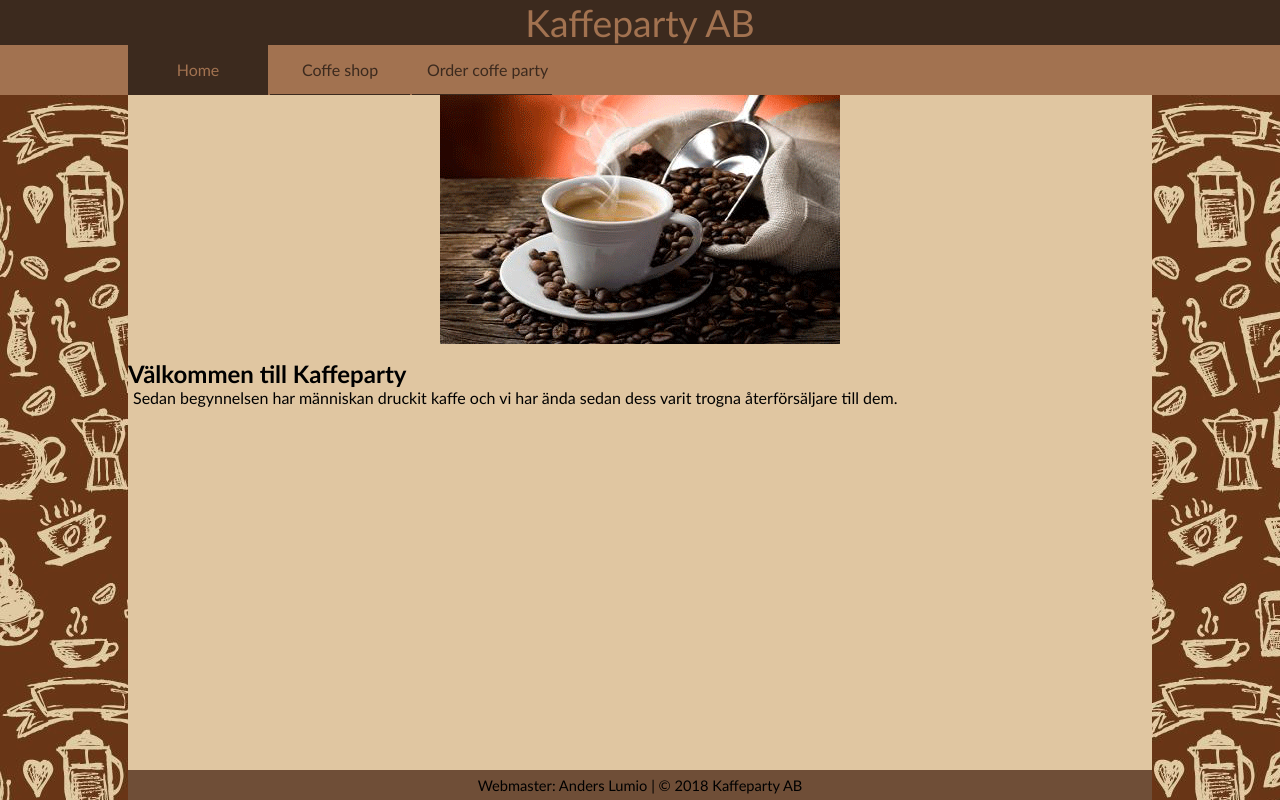
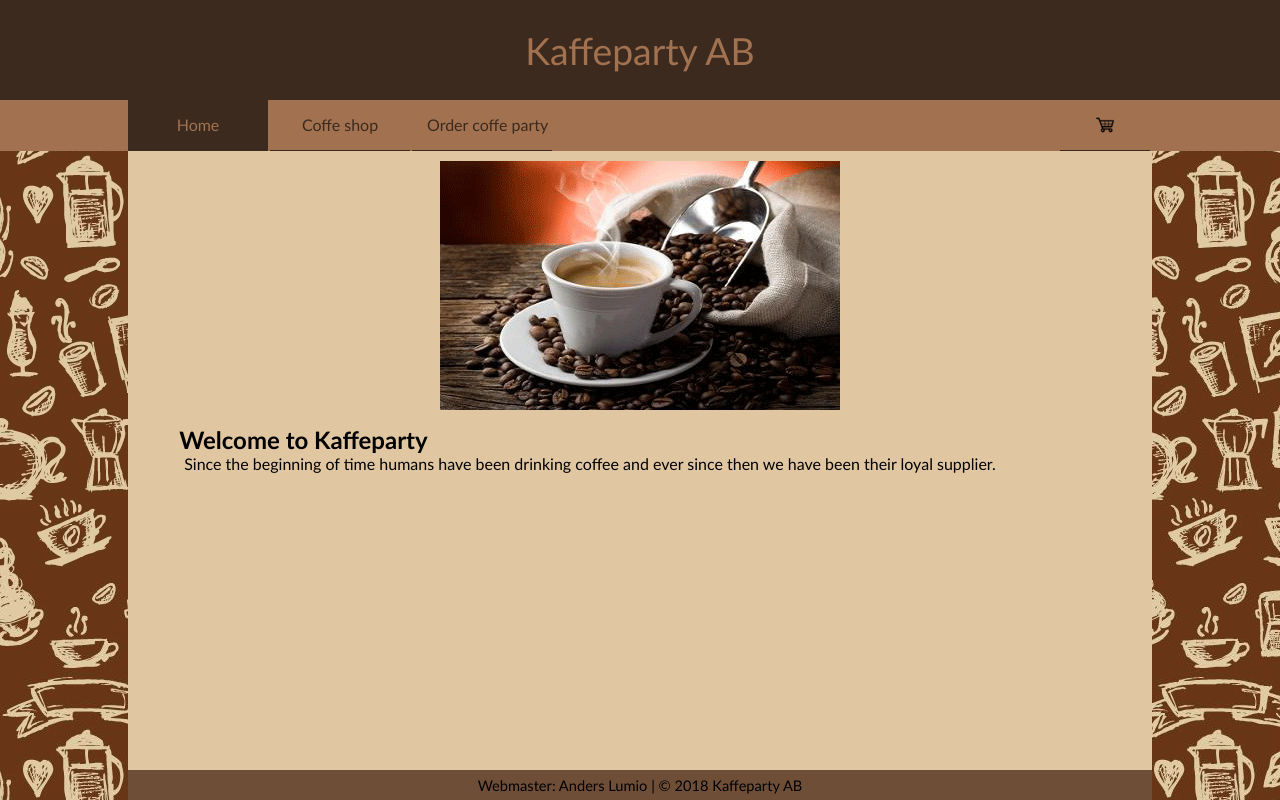
Before and after one commit to javaelev90/webbutveckling, a plain HTML site: page home.html in a window 1280 px wide. Drawn offline with Linux system fonts and the light colour scheme.

Commit message:
fixed a bunch of different css that didn't work and added shopping cart navbar item

```diff
--- a/css/coffeeShop-style.css
+++ b/css/coffeeShop-style.css
@@ -1,7 +1,3 @@
-
-body, .content {
-    min-width: 500px;
-}
 
 .content {
     display: flex;
@@ -40,6 +36,12 @@ body, .content {
     padding-left: 10px;
     border-left: 1px solid black;
     word-wrap: break-word;
+
+}
+
+.item-navigation h2, .item-navigation li a {
+    color: #3c2a1e;
+    text-decoration: none;
 }
 
 .item-navigation ul {
--- a/css/general-style.css
+++ b/css/general-style.css
@@ -5,6 +5,10 @@
 html, body {
     height: 100%;
     font-family: 'Gill Sans', 'Gill Sans MT', Calibri, 'Trebuchet MS', sans-serif;
+}
+
+body, .content {
+    min-width: 500px;
 }
 
 body {
@@ -16,10 +20,16 @@ body {
 }
 
 #header {
+    display: flex;
+    flex-direction: column;
+    align-items: center;
+    justify-content: center;
+    flex-shrink: 0;
+    height: 100px;
     font-size: 28pt;
     background-color: #3c2a1e ;
     color: #a27250;
-    text-align: center;
+
 }
 
 #navbar-items, .content, #footer{
@@ -41,10 +51,21 @@ body {
     justify-content: flex-start;
 }
 
+#navbar-items a:last-child {
+    margin-left:auto;
+    width: 60px;
+}
+
+#navbar-items a:last-child img{
+    width: auto;
+    height: 100%;
+}
+
 #navbar-items a{
     text-decoration: none;
     text-align: center;
     width: 110px;
+    height: 20px;
     display: block;
     padding: 15px;
     margin-right: 2px;
@@ -57,7 +78,6 @@ body {
     background-color: #6f4e37;
     padding-bottom: 11px;
     border-bottom: 5px solid #3c2a1e;
-
 }
 
 #navbar-items a.active-page{
--- a/css/home-style.css
+++ b/css/home-style.css
@@ -1,19 +1,24 @@
-body {
-    min-width: 500px;
+
+.welcome-container {
+    width: 90%;
+    margin: 0 auto;
+    padding: 10px;
+    display: flex;
+    flex-direction: column;
+    justify-content: center;
+
+}
+.welcome-container img{
+    display: block;
+    margin-left: auto;
+    margin-right: auto;
 }
 
-.content h2 {
+.welcome-container h2{
     margin-top: 15px;
 }
 
-.content img {
-    display: block;
-    margin-left: auto;
-    margin-right: auto;
-
-}
-
-p {
+.welcome-container p{
     margin-left: 5px;
     margin-right: 5px;
     word-wrap: break-word;
--- a/css/orderCoffeeParty.css
+++ b/css/orderCoffeeParty-style.css
@@ -1,6 +1,3 @@
-.content h2{
-    text-align: center;
-}
 
 form input:not([type=submit]), textarea {
     width: 100%;
@@ -13,6 +10,18 @@ form input:not([type=submit]), textarea {
 
 .form-container {
     padding: 20px;
+    width: 50%;
+    margin: 0 auto;
+}
+
+.form-information-container {
+    width: 70%;
+    margin: 0 auto;
+
+}
+
+.form-information-container h2{
+    text-align: center;
 }
 
 form textarea {
@@ -31,4 +40,5 @@ form input[type=submit] {
     border: none;
     cursor: pointer;
     padding: 10px 15px;
+    box-shadow: 0 5px #999;
 }
--- a/home.html
+++ b/home.html
@@ -4,6 +4,7 @@
         <title>Coffee shop</title>
         <link rel="stylesheet" href="css/general-style.css">
         <link rel="stylesheet" href="css/home-style.css">
+        <meta charset="UTF-8">
     </head>
     <body>
         <header id="header">Kaffeparty AB</header>
@@ -12,15 +13,20 @@
                 <a class="active-page" href="home.html">Home</a>
                 <a href="coffeeShop.html">Coffe shop</a>
                 <a href="orderCoffeeParty.html">Order coffe party</a>
+                <a href="">
+                    <img src="resources/images/shopping-cart.png">
+                </a>
             </div>
         </div>
         <div class="content">
-            <img src="resources/images/kaffe-home-page.gif">
-            <h2>Välkommen till Kaffeparty</h2>
-            <p>
-                Sedan begynnelsen har människan druckit kaffe och vi har ända sedan dess varit trogna återförsäljare till dem.
-            </p>
+            <div class="welcome-container">
+                <img src="resources/images/kaffe-home-page.gif">
 
+                <h2>Welcome to Kaffeparty</h2>
+                <p>
+                    Since the beginning of time humans have been drinking coffee and ever since then we have been their loyal supplier.
+                </p>
+            </div>
         </div>
         <footer id="footer">
             <p>Webmaster: Anders Lumio | &copy; 2018 Kaffeparty AB</p>
```
Also changed, not shown: coffee-bean-list.html (+7 -3 lines), coffeeShop.html (+5 -1 lines), css/coffeeShop-home-style.css (+5 -4 lines), espresso-machine-list.html (+7 -3 lines), orderCoffeeParty.html (+15 -4 lines), resources/images/shopping-cart.png (added).
